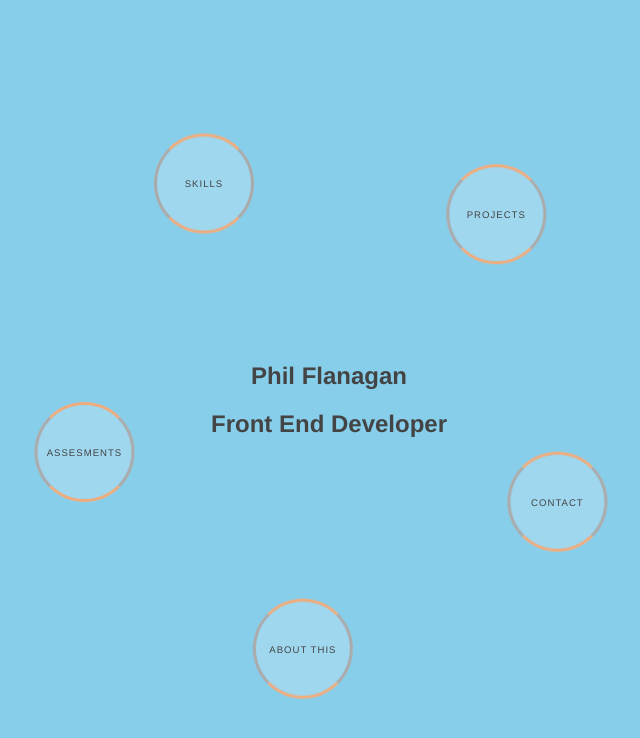
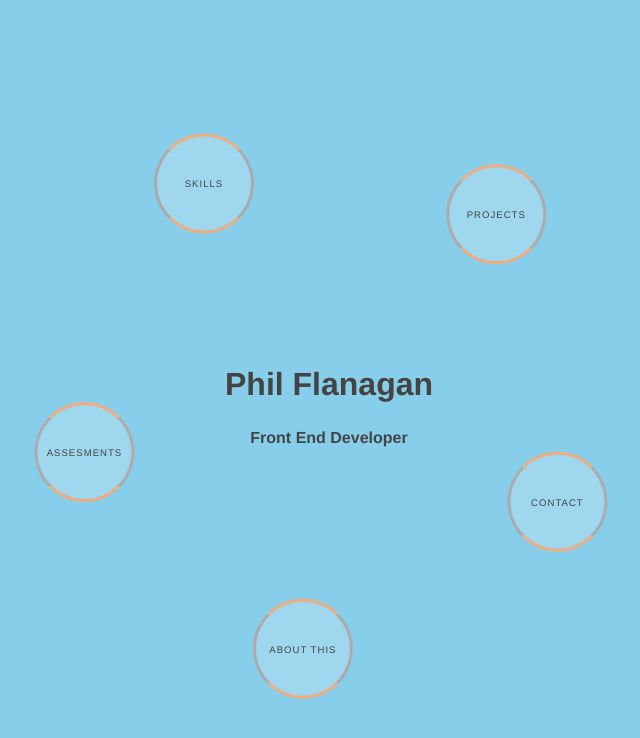
Before and after one commit to phileflanagan/Anim-Menu, a website: page dist/index.html in a window 1280 px wide. Shown: the whole page, without its empty margins (311-951 px from the left). Drawn offline with Linux system fonts and the light colour scheme.

Commit message:
Refactor typography and add basic styling

```diff
--- /dev/null
+++ b/src/sass/_typography.scss
@@ -0,0 +1,7 @@
+.main-title {
+  font-size: 2rem;
+}
+
+.main-subtitle {
+  font-size: 1rem;
+}
--- a/src/sass/styles.scss
+++ b/src/sass/styles.scss
@@ -1,10 +1,13 @@
-// Import Default Stylings
+// Default Stylings
 @import 'defaults';
 
-// Import Elements
+// Typography
+@import 'typography';
+
+// Elements
 @import 'elements/spinningmenu';
 
-// Import Animations
+// Animations
 @import 'animations';
 
 // ---- Refactor below this line ----
```
Also changed, not shown: dist/styles.css.
